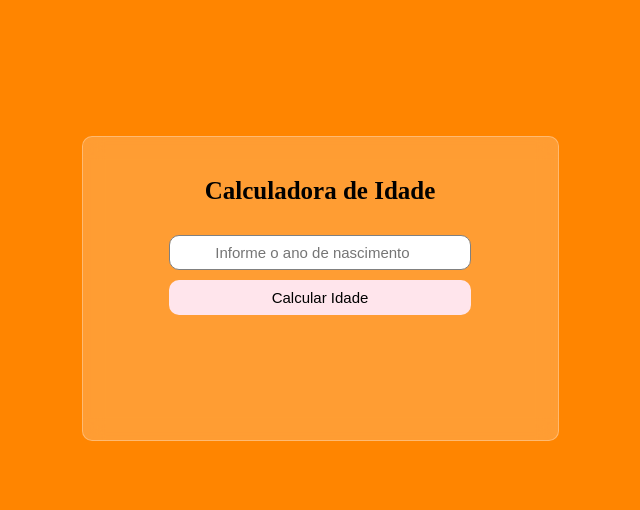
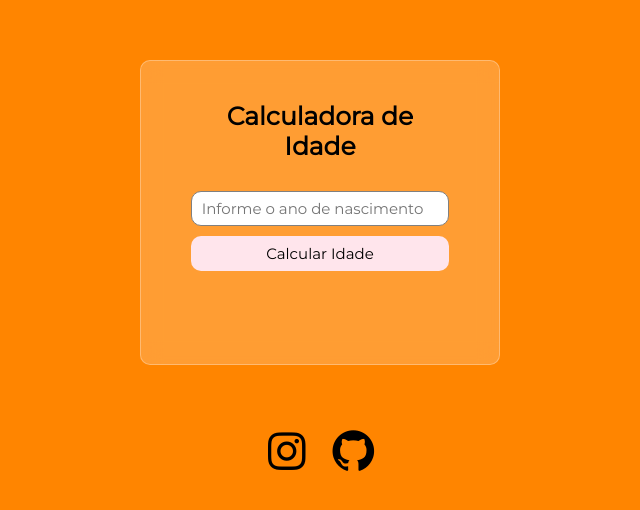
Before and after one commit to jnetto87/calculadora-de-idade, a plain HTML site: page index.html in a window 1280 px wide. Shown: the part 132-642 px from the top of the page, without its empty margins (320-960 px from the left). Drawn offline with nearby package versions, Linux system fonts and the light colour scheme.

Commit message:
Calculadora de idade

```diff
--- a/index.html
+++ b/index.html
@@ -5,6 +5,10 @@
     <meta charset="UTF-8">
     <meta name="viewport" content="width=device-width, initial-scale=1.0">
     <link rel="stylesheet" href="style.css">
+    <link href='https://unpkg.com/boxicons@2.1.4/css/boxicons.min.css' rel='stylesheet'>
+    <link rel="preconnect" href="https://fonts.googleapis.com">
+    <link rel="preconnect" href="https://fonts.gstatic.com" crossorigin>
+    <link href="https://fonts.googleapis.com/css2?family=Montserrat&display=swap" rel="stylesheet">
     <link id="favicon" rel="shortcut icon" href="./img/favicon.svg" type="image/x-icon">
     <title>Calculadora de Idade</title>
 </head>
@@ -22,6 +26,16 @@
 
     </div>
 
+    <div class="icon">
+        <a href="https://www.instagram.com/jnetto87_/">
+            <i class='bx bxl-instagram'></i>
+        </a>
+        <a href="https://github.com/jnetto87">
+            <i class='bx bxl-github'></i>
+        </a>
+    </div>
+
 </body>
 <script src="./script.js"></script>
+
 </html>
--- a/style.css
+++ b/style.css
@@ -1,28 +1,30 @@
-*{
+* {
     box-sizing: border-box;
     margin: 0;
     padding: 0;
+    font-family: 'Montserrat', sans-serif;
 }
 
 body {
-    margin: 20px;
     height: 100vh;
+    width: 100vw;
+    padding: 20px;
     display: flex;
-    flex-wrap: wrap;
+    flex-direction: column;
     justify-content: center;
     align-items: center;
     background: #ff8500;
 }
 
 
-h1{
+h1 {
     text-align: center;
     padding: 40px 0px 30px 0px;
     font-size: 25px;
 }
 
 .fundo {
-    width: 477px;
+    width: 360px;
     height: 305px;
     border-radius: 10px;
     padding: 0px 50px 10px 50px;
@@ -47,7 +49,7 @@ input {
     outline: none;
 }
 
-button:hover{
+button:hover {
     opacity: 0.8;
 }
 
@@ -63,10 +65,28 @@ button {
     cursor: pointer;
 }
 
-#resultadoIdade{
+#resultadoIdade {
     width: 100%;
     margin-top: 15px;
     text-align: center;
-    font-size: 30px;
+    font-size: 25px;
     color: greenyellow;
 }
+
+.icon{
+    width: 150px;
+    height: 50px;
+    margin-top: 62px;
+    display: flex;
+    flex-wrap: wrap;
+    align-content: center;
+    justify-content: space-evenly;
+}
+
+i{
+    color: black;
+    width: 50px;
+    height: 50px;
+    border-radius: 5px;
+    font-size: 50px;
+}
```
